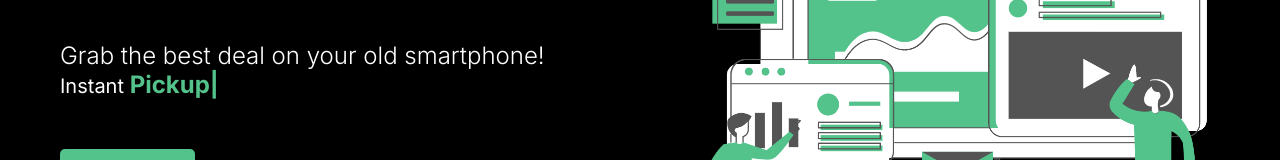
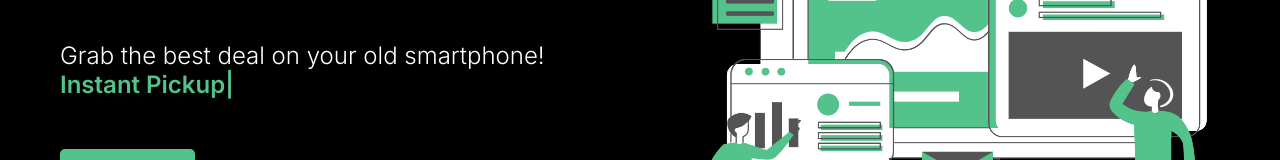
Before and after one commit to Abhishek-Baksi/NextJs_Extraavalue, a Next.js app: page / in a window 1280 px wide. Shown: the part 367-527 px from the top of the page. Built offline with nearby package versions, Linux system fonts and the light colour scheme.

Commit message:
dark mode functionality completed

```diff
--- a/src/app/page.jsx
+++ b/src/app/page.jsx
@@ -16,12 +16,10 @@ export default function Home() {
           Grab the best deal on your old smartphone!
           <br />
           {/* this is added remove the span typewriter-container and use-client and br */}
-          <span style={{ color: "#53c28b", fontWeight: "bold" }}>
-            <span
-              style={{ color: "white", fontSize: "20px", fontWeight: "normal" }}
-            >
+          <span style={{ color: "#53c28b", fontWeight: "600" }}>
+
               Instant
-            </span>{" "}
+            {" "}
             <Typewriter
               words={["Payment", "Price", "Pickup"]}
               loop={true}
```
